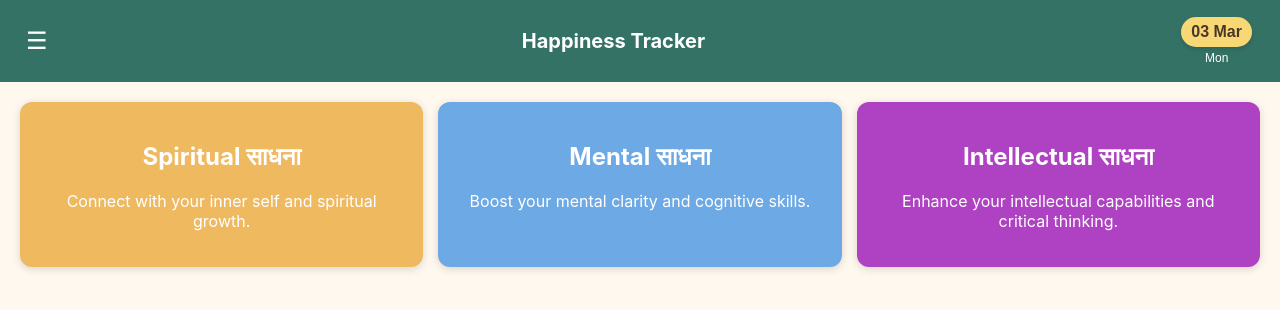
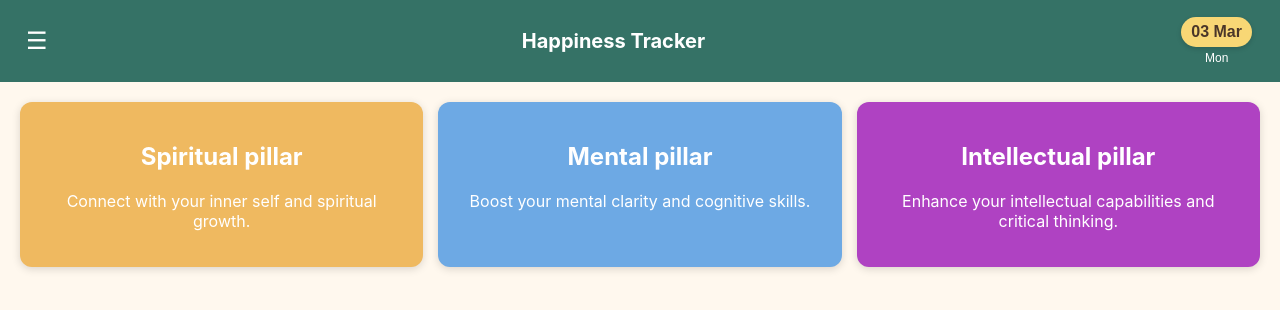
Before and after one commit to omkarrrJoshi/happiness-tracker-2.0-fe, a React (Create React App) app: page / in a window 1280 px wide. Shown: the top 310 px of the page. Built offline with nearby package versions, Linux system fonts and the light colour scheme; no server answers; sample sign-in values are in the browser's storage.

Commit message:
change in names

```diff
--- a/src/pages/dailyTaskDetailsHolder.css
+++ b/src/pages/dailyTaskDetailsHolder.css
@@ -23,7 +23,6 @@
   transform: translateX(-50%);
   width: calc(100% - 40px);
   max-width: 600px;
-  padding: 12px 16px;
   background-color: var(--container-background-color);
   border-radius: 8px;
   z-index: 100;
--- a/src/pages/overview.tsx
+++ b/src/pages/overview.tsx
@@ -4,19 +4,19 @@ import WebHeader from "../components/common/webHeader";
 
 const pillars = [
   {
-    name: "Spiritual साधना",
+    name: "Spiritual pillar",
     description: "Connect with your inner self and spiritual growth.",
     path: "spiritual",
     themeClass: "spiritual-theme"
   },
   {
-    name: "Mental साधना",
+    name: "Mental pillar",
     description: "Boost your mental clarity and cognitive skills.",
     path: "mental",
     themeClass: "mental-theme"
   },
   {
-    name: "Intellectual साधना",
+    name: "Intellectual pillar",
     description: "Enhance your intellectual capabilities and critical thinking.",
     path: "intellectual",
     themeClass: "intellectual-theme"
--- a/src/pages/spiritual.tsx
+++ b/src/pages/spiritual.tsx
@@ -58,7 +58,7 @@ const Spiritual: React.FC = () => {
   const sections = [
     // daily task shloka
     {
-      label: "Shlokas",
+      label: "Nitya Upasana",
       isLoading: shlokasLoading,
       tasks: shlokasData,
       pillar: SPIRITUAL,
```
